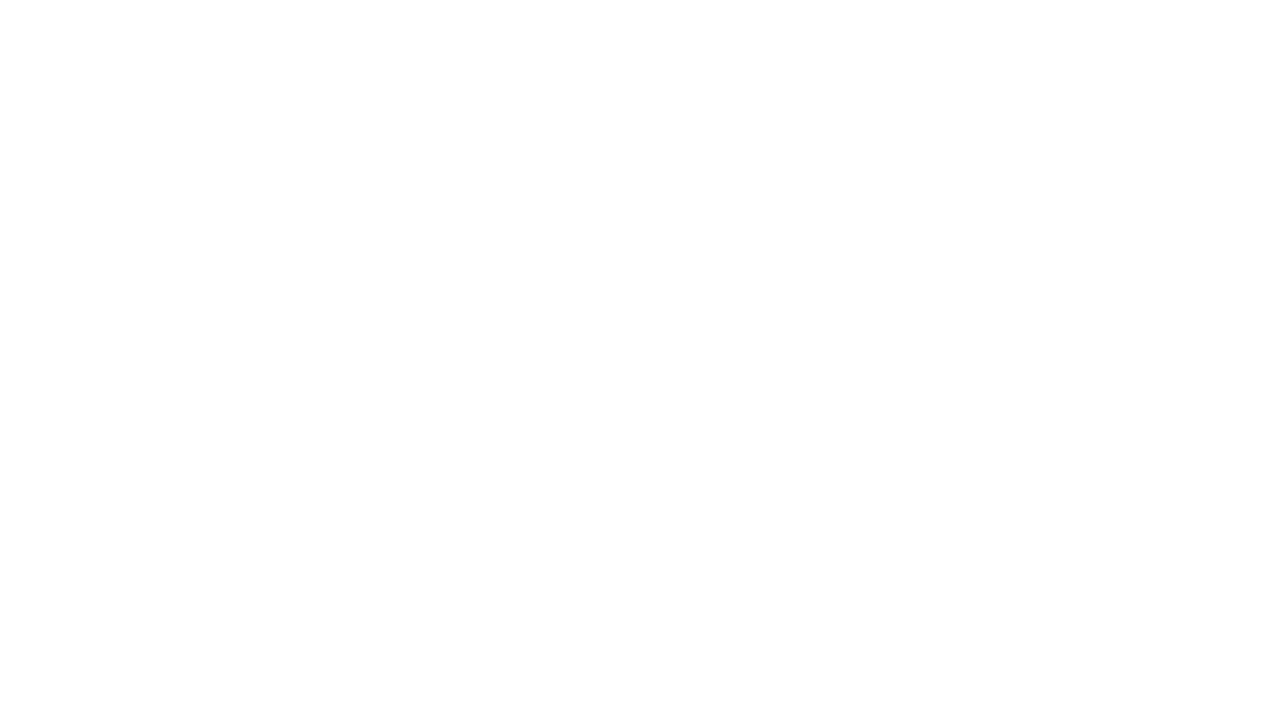
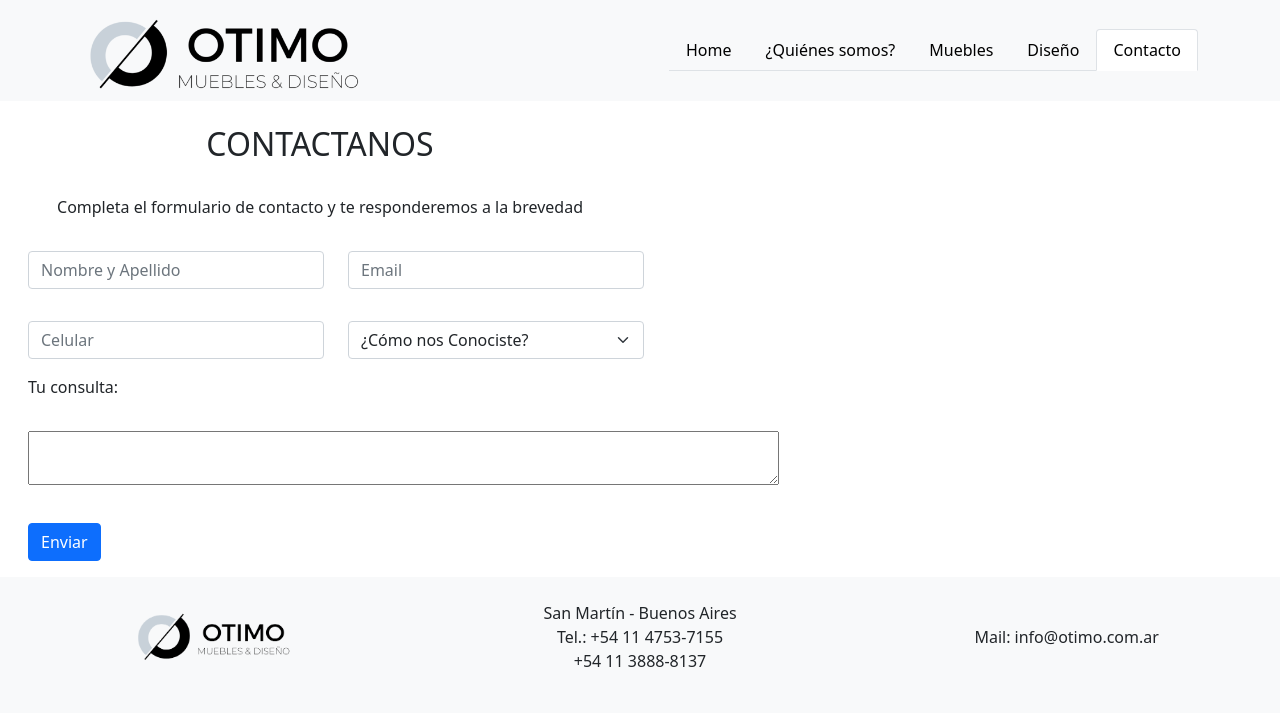
Before and after one commit to natycataife/otimo, a plain HTML site: page contacto.html in a window 1280 px wide. Drawn offline with nearby package versions, Linux system fonts and the light colour scheme.

Commit message:
commit on m

```diff
--- a/contacto.html
+++ b/contacto.html
@@ -0,0 +1,117 @@
+<!DOCTYPE html>
+<html lang="en">
+    <head>
+        <meta charset="utf-8">
+        <meta name="viewport" content="width=device-width, initial-scale=1">
+
+        <link href="https://cdn.jsdelivr.net/npm/bootstrap@5.1.3/dist/css/bootstrap.min.css" rel="stylesheet" integrity="sha384-1BmE4kWBq78iYhFldvKuhfTAU6auU8tT94WrHftjDbrCEXSU1oBoqyl2QvZ6jIW3" crossorigin="anonymous">
+
+        <title>Otimo | Muebles & Diseño </title>
+        <link rel="shortcut icon" href="images/favicon (2).png">
+      </head>
+
+<body>
+  <div class="container-fluid bg-light">
+    <div class="container">
+        <div class="row">
+            <div class="col-md-4">
+                <img src="images/logo.png" alt="logo" width="80%" class="justify-content-start">
+            </div>
+            <div class="col-md-8 d-flex align-items-center justify-content-end">
+                <ul class="nav nav-tabs">
+                    <li class="nav-item">
+                      <a class="nav-link text-black" href="Index.html">Home</a>
+                    </li>
+                    <li class="nav-item">
+                      <a class="nav-link text-black" href="quienessomos.html">¿Quiénes somos?</a>
+                    </li>
+                    <li class="nav-item">
+                      <a class="nav-link text-black" href="muebles.html">Muebles</a>
+                    </li>
+                    <li class="nav-item">
+                      <a class="nav-link text-black" href="diseno.html">Diseño</a>
+                    </li>
+                    <li class="nav-item">
+                      <a class="nav-link active text-black" aria-current="page" href="contacto.html">Contacto</a>
+                    </li>
+                  </ul>
+            </div>
+        </div>
+    </div>
+</div>
+
+<div class="container-fluid">
+    <div class="row">
+        <div class="col-md-6">
+            <h2 class="text-center p-4">CONTACTANOS</h2>
+            <p class="text-center">Completa el formulario de contacto y te responderemos a la brevedad</p>
+        </div>
+
+    </div>
+
+    <div class="row">
+         <div class="col-md-3">
+            <input type="text" class="form-control m-3" placeholder="Nombre y Apellido" aria-label="Nombre y Apellido">
+        </div>
+         <div class="col-md-3">
+            <input type="email" class="form-control m-3" placeholder="Email" aria-label="Email">
+        </div>
+    </div>
+
+    <div class="row">
+        <div class="col-md-3">
+            <input type="text" class="form-control m-3" placeholder="Celular" aria-label="Celular">
+        </div>
+         <div class="col-md-3">
+            <select id="inputMedio" class="form-select m-3">
+                <option selected> ¿Cómo nos Conociste?</option>
+                <option>Recomendación </option>
+                <option>Redes Sociales </option>
+                <option>Google </option>
+                <option>Medios de Comunicación </option>
+              </select>
+        </div>
+    </div>
+
+    <div class="row">
+        <div class="col-md-6">
+            <p class="ms-3">Tu consulta:</p>
+            <textarea name="consulta" id="" cols="79" rows="2" class="m-3" placeholder="Celular"> </textarea>
+        </div>
+    </div>
+
+    <div class="row">
+        <div class="col-12">
+            <button type="submit" class="btn btn-primary m-3">Enviar</button>
+        </div>
+
+    </div>
+
+    </div>
+
+
+
+
+</div>
+
+
+
+<footer class="container-fluid bg-light">
+    <div class="row">
+      <div class="col-md-4">
+          <img src="images/footer.png" alt="logo otimo" width="40%" class="rounded mx-auto d-block pt-4">
+      </div>
+
+      <div class="col-md-4">
+        <p class="text-center p-4">San Martín - Buenos Aires <br>
+          Tel.: +54 11 4753-7155 <br>
+          +54 11 3888-8137</p>
+      </div>
+
+      <div class="col-md-4">
+        <p class="text-center p-4"><br> Mail: info@otimo.com.ar</p>
+      </div>
+    </div>
+  </footer>
+
+</body>
```
Also changed, not shown: Index.html (+35 -18 lines), diseno.html (+61 -0 lines), muebles.html (+61 -0 lines), quienessomos.html (+61 -0 lines), images/footer.png (added), images/logo.png (added).
